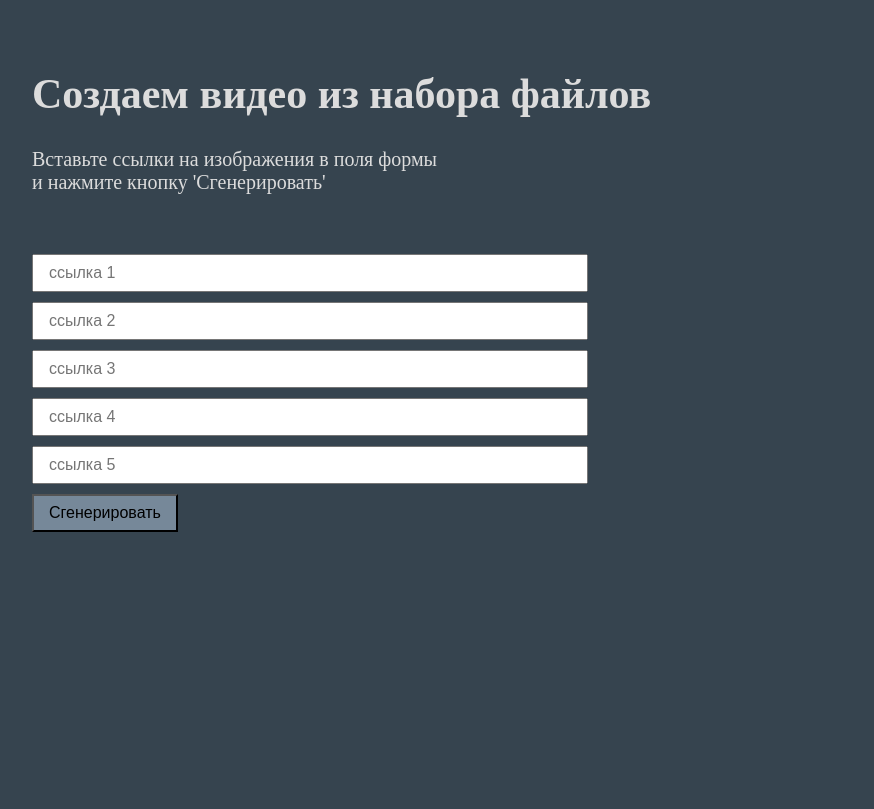
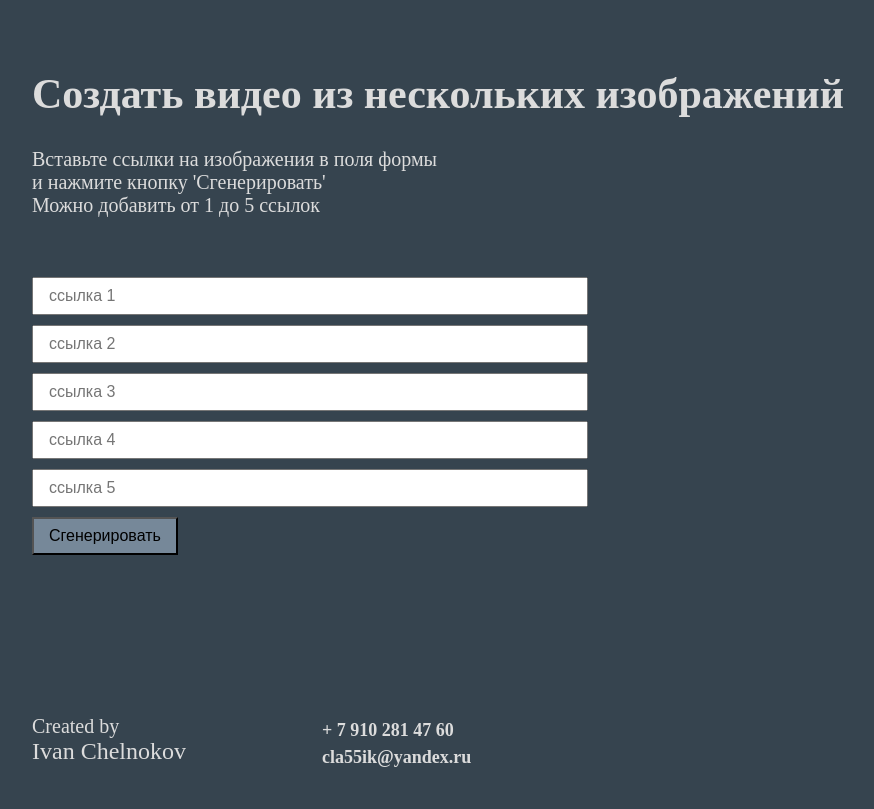
Before and after one commit to cla55ik/ffmpeg-test, a PHP site: page / in a window 1280 px wide. Shown: the whole page, without its empty margins (28-902 px from the left). Before the commit the page ends 532 px from the top, so only its background shows below. Run offline with PHP 8.4, Linux system fonts and the light colour scheme; some libraries are stand-ins or nearby versions.

Commit message:
add style

```diff
--- a/index.php
+++ b/index.php
@@ -10,11 +10,12 @@
   <body>
     <main>
       <div class="head-title">
-        <h1>Создаем видео из набора файлов</h1>
+        <h1>Создать видео из нескольких изображений</h1>
       </div>
       <div class="head-content">
         <p id="instruction">
           Вставьте ссылки на изображения в поля формы <br /> и нажмите кнопку 'Сгенерировать'
+          <br /> Можно добавить от 1 до 5 ссылок
         </p>
       </div>
       <div class="content">
@@ -28,6 +29,12 @@
           </form>
         </div>
         <div id="result_video" class="result_video">
+          <div class="error" id="error">
+
+          </div>
+          <div id="video_wrapper" class="video-wrapper hidden">
+            <video src="" controls  id="video_file">
+          </div>
 
 
         </div>
@@ -35,5 +42,21 @@
       </div>
 
     </main>
+    <footer>
+      <div class="footer-wrapper">
+        <div class="name">
+          <span>Created by</span> Ivan Chelnokov
+
+        </div>
+        <div class="contacts">
+          <div class="">
+            <a href="tel:+79102814760"> + 7 910 281 47 60</a>
+          </div>
+          <div class="">
+              <a href="mailto:cla55ik@yandex.ru">cla55ik@yandex.ru</a>
+          </div>
+        </div>
+      </div>
+    </footer>
   </body>
 </html>
--- a/src/js/script.js
+++ b/src/js/script.js
@@ -20,26 +20,31 @@ function sendAjaxForm(result_video, video_form) {
         	result = $.parseJSON(response);
           console.log(result);
 
-          if (typeof result.error == "undefined" && result.video !="undefined") {
-            $('#result_video').html(
-              '<video src="'+ result.video +'" controls>');
-              viewVideo();
+          if (typeof result.error == "undefined" && typeof result.video !="undefined") {
+
+              viewVideo(result.video);
           }else{
+            if (typeof result.error != "undefined") {
+              $('#error').html(result.error);
+            }else if (result.length == 0) {
+              $('#error').html('Добавьте хотя бы одну ссылку');
+            }
 
-
-            $('#result_video').html(result.error);
           }
 
     	},
     	error: function(response) { // Данные не отправлены
-            $('#result_video').html('Ошибка. Данные не отправлены.');
+            $('#error').html('Ошибка. Данные не отправлены.');
     	}
  	});
 }
 
 
 
-function viewVideo(){
+function viewVideo(url){
   document.getElementById('form_wrapper').classList.add('hidden');
+  document.getElementById('video_wrapper').classList.toggle('hidden');
+  document.getElementById('error').classList.toggle('hidden');
+  document.getElementById('video_file').src = url;
   document.getElementById('instruction').innerHTML = "Видео готово";
 }
--- a/src/style/style.css
+++ b/src/style/style.css
@@ -74,4 +74,39 @@
   .hidden{
     display: none;
   }
+
+  .visible{
+    display: block;
+  }
+
+
+  footer{
+    padding: 40px 0;
+    margin-top: 60px;
+  }
+
+  .footer-wrapper{
+    width: 50%;
+    display: flex;
+    font-size: 24px;
+  }
+
+  .footer-wrapper .name, .footer-wrapper .contacts{
+    width: 50%;
+  }
+
+  .footer-wrapper .name span{
+    display: block;
+    font-size: 20px;
+  }
+
+
+
+  .footer-wrapper a{
+
+    text-decoration: none;
+    font-size: 18px;
+    font-weight: 600;
+  }
+
 }
```
